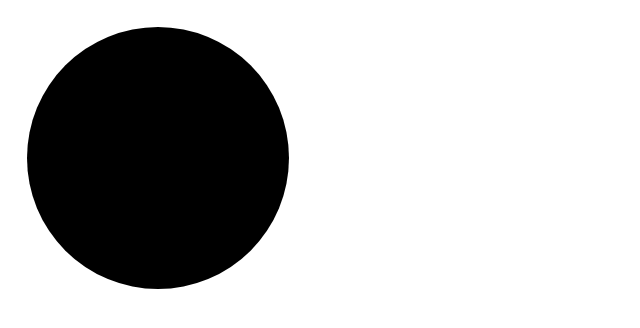
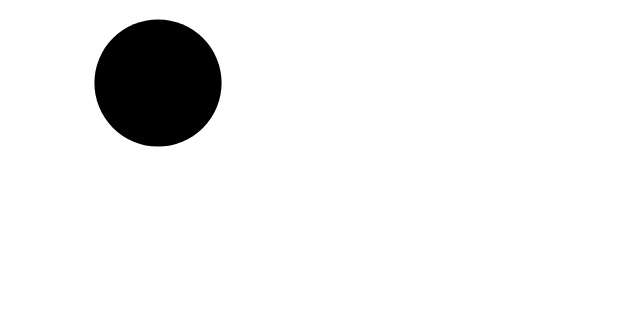
Before and after one commit to williamisnotdefined/snake_canvas, a React (Create React App) app: page / in a window 1280 px wide. Shown: the top 328 px of the page, without its empty margins (0-640 px from the left). Built offline with nearby package versions, Linux system fonts and the light colour scheme.

Commit message:
useCanvas

```diff
--- a/src/SnakeBoard/index.tsx
+++ b/src/SnakeBoard/index.tsx
@@ -1,10 +1,12 @@
 import React from 'react';
 
 import { Canvas } from './styles';
-import useSnakeCanvas from '../hooks/useSnakeCanvas';
+import useCanvas from '../hooks/useCanvas';
+
+import draw from '../game';
 
 const SnakeBoard = () => {
-    const { canvasRef } = useSnakeCanvas();
+    const { canvasRef } = useCanvas(draw);
     return <Canvas ref={canvasRef} />;
 };
 
--- /dev/null
+++ b/src/game/index.ts
@@ -0,0 +1,23 @@
+import getPixelRatio from '../helpers/getPixelRatio';
+
+const draw = (ctx: CanvasRenderingContext2D, frameCount: number) => {
+    const ratio = getPixelRatio(ctx);
+    const width = ctx.canvas.width * ratio;
+    const height = ctx.canvas.height * ratio;
+
+    ctx.canvas.style.width = `${width}px`;
+    ctx.canvas.style.height = `${height}px`;
+
+    ctx.clearRect(0, 0, width, height);
+    ctx.beginPath();
+    ctx.arc(
+        width / 2,
+        height / 2,
+        (width / 4) * Math.abs(Math.cos(frameCount * 0.05)),
+        0,
+        2 * Math.PI,
+    );
+    ctx.fill();
+};
+
+export default draw;
--- /dev/null
+++ b/src/hooks/useCanvas.ts
@@ -0,0 +1,41 @@
+import { useEffect, useRef } from 'react';
+
+type DrawCallback = (
+    context: CanvasRenderingContext2D,
+    frameCount: number,
+) => void;
+
+type CanvasOptions = {
+    context?: string;
+};
+
+const useCanvas = (draw: DrawCallback, options: CanvasOptions = {}) => {
+    const canvasRef = useRef<HTMLCanvasElement>(null);
+    const rafId = useRef<number>(0);
+    const frameCount = useRef<number>(0);
+
+    useEffect(() => {
+        const canvas = canvasRef.current as HTMLCanvasElement;
+        const context = canvas.getContext(
+            options.context || '2d',
+        ) as CanvasRenderingContext2D;
+
+        const render = () => {
+            frameCount.current++;
+            draw(context, frameCount.current);
+            rafId.current = window.requestAnimationFrame(render);
+        };
+
+        render();
+
+        return () => {
+            cancelAnimationFrame(rafId.current);
+        };
+    }, [draw, options.context]);
+
+    return {
+        canvasRef,
+    };
+};
+
+export default useCanvas;
--- a/src/hooks/useSnakeCanvas.ts
+++ /dev/null
@@ -1,58 +0,0 @@
-import { useEffect, useRef } from 'react';
-
-import getPixelRatio from '../helpers/getPixelRatio';
-
-const useSnakeCanvas = () => {
-    const canvasRef = useRef<HTMLCanvasElement>(null);
-
-    useEffect(() => {
-        const canvas = canvasRef.current as HTMLCanvasElement;
-        const context = canvas.getContext('2d') as CanvasRenderingContext2D;
-
-        const ratio = getPixelRatio(context);
-        const width = Number(
-            getComputedStyle(canvas).getPropertyValue('width').slice(0, -2),
-        );
-        const height = Number(
-            getComputedStyle(canvas).getPropertyValue('height').slice(0, -2),
-        );
-
-        canvas.width = width * ratio;
-        canvas.height = height * ratio;
-        canvas.style.width = `${width}px`;
-        canvas.style.height = `${height}px`;
-
-        let rafId: number;
-        let i = 0;
-
-        const render = () => {
-            context.clearRect(0, 0, canvas.width, canvas.height);
-            context.beginPath();
-
-            context.arc(
-                canvas.width / 2,
-                canvas.height / 2,
-                (canvas.width / 2) * Math.abs(Math.cos(i)),
-                0,
-                2 * Math.PI,
-            );
-
-            context.fill();
-
-            i += 0.05;
-            rafId = requestAnimationFrame(render);
-        };
-
-        render();
-
-        return () => {
-            cancelAnimationFrame(rafId);
-        };
-    });
-
-    return {
-        canvasRef,
-    };
-};
-
-export default useSnakeCanvas;
```
